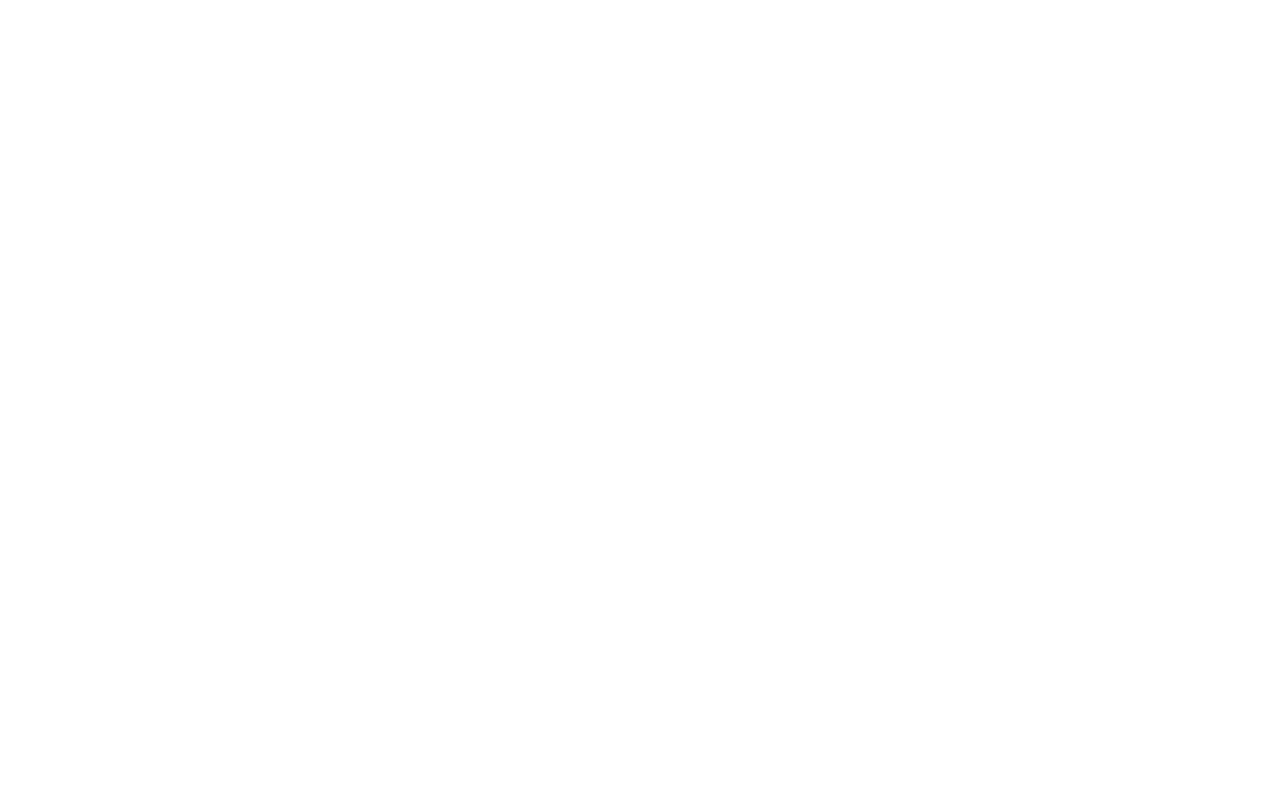
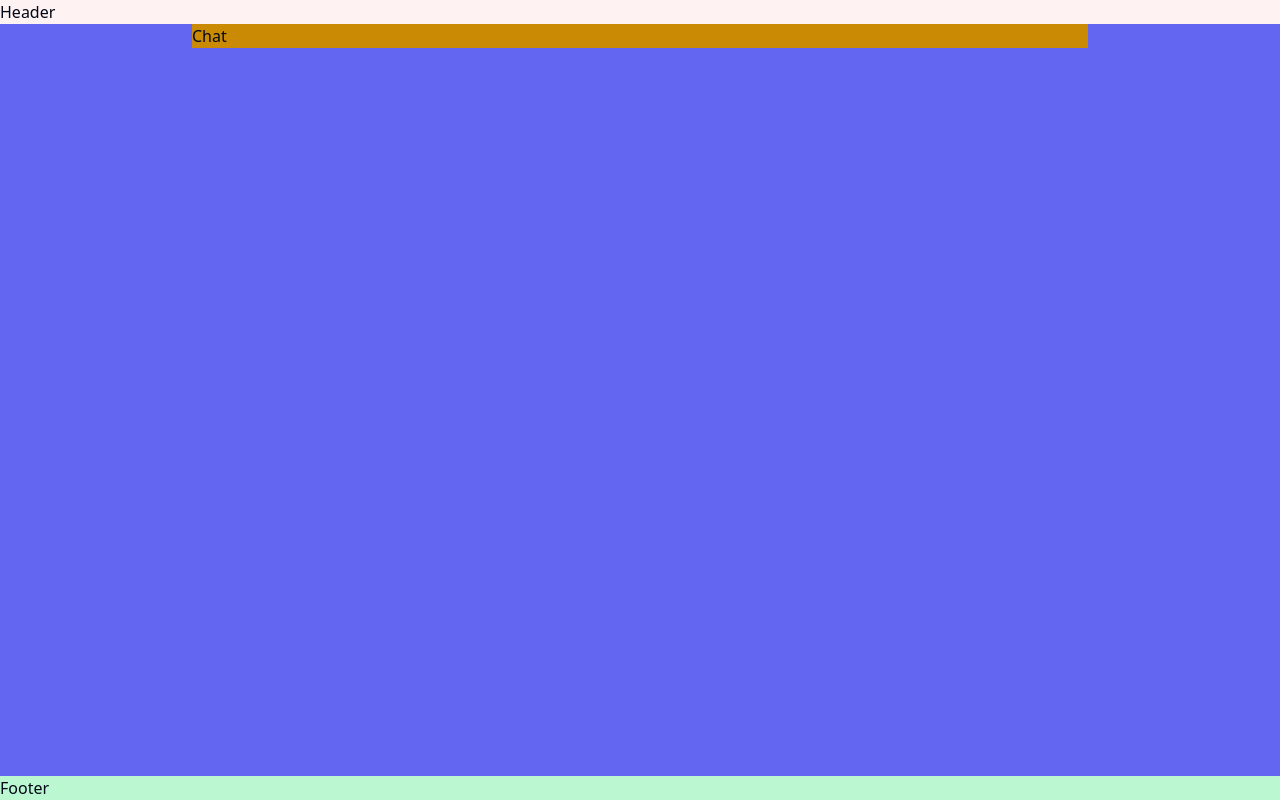
Before and after one commit to coderminer/chatgpt-client, a React (Vite) app: page / in a window 1280 px wide. Built offline with nearby package versions, Linux system fonts and the light colour scheme.

Commit message:
feat: add base layout

```diff
--- a/src/App.tsx
+++ b/src/App.tsx
@@ -1,9 +1,11 @@
+import AppLayout from "./layouts/AppLayout"
+import Chat from "./pages/Chat"
 function App() {
 
   return (
-    <>
-
-    </>
+    <AppLayout>
+      <Chat />
+    </AppLayout>
   )
 }
 
--- /dev/null
+++ b/src/components/messages/AssistantMessage.tsx
@@ -0,0 +1,9 @@
+import React from 'react'
+
+const AssistantMessage = () => {
+  return (
+    <div>AssistantMessage</div>
+  )
+}
+
+export default AssistantMessage
--- /dev/null
+++ b/src/components/messages/ErrorMessage.tsx
@@ -0,0 +1,9 @@
+import React from 'react'
+
+const ErrorMessage = () => {
+  return (
+    <div>ErrorMessage</div>
+  )
+}
+
+export default ErrorMessage
--- /dev/null
+++ b/src/components/messages/LoadingMessage.tsx
@@ -0,0 +1,9 @@
+import React from 'react'
+
+const LoadingMessage = () => {
+  return (
+    <div>LoadingMessage</div>
+  )
+}
+
+export default LoadingMessage
--- /dev/null
+++ b/src/components/messages/SystemMessage.tsx
@@ -0,0 +1,9 @@
+import React from 'react'
+
+const SystemMessage = () => {
+  return (
+    <div>SystemMessage</div>
+  )
+}
+
+export default SystemMessage
--- /dev/null
+++ b/src/components/messages/UserMessage.tsx
@@ -0,0 +1,9 @@
+import React from 'react'
+
+const UserMessage = () => {
+  return (
+    <div>UserMessage</div>
+  )
+}
+
+export default UserMessage
--- /dev/null
+++ b/src/components/prompt/PromptInput.tsx
@@ -0,0 +1,9 @@
+import React from 'react'
+
+const PromptInput = () => {
+  return (
+    <div>PromptInput</div>
+  )
+}
+
+export default PromptInput
--- a/src/global.css
+++ b/src/global.css
@@ -67,3 +67,10 @@
     @apply bg-background text-foreground;
   }
 }
+
+html,
+body,
+#root {
+  width: 100%;
+  height: 100%;
+}
--- /dev/null
+++ b/src/layouts/AppLayout.tsx
@@ -0,0 +1,17 @@
+import React from 'react'
+import Header from './Header';
+import Footer from './Footer';
+
+const AppLayout = ({ children }: { children: React.ReactNode }) => {
+  return (
+    <div className="h-full flex flex-col">
+      <Header />
+      <main className=" bg-indigo-500 flex-1">
+        { children }
+      </main>
+      <Footer />
+    </div>
+  );
+}
+
+export default AppLayout
--- /dev/null
+++ b/src/layouts/Footer.tsx
@@ -0,0 +1,5 @@
+const Footer = () => {
+  return <footer className=" bg-green-200">Footer</footer>;
+}
+
+export default Footer
--- /dev/null
+++ b/src/layouts/Header.tsx
@@ -0,0 +1,5 @@
+const Header = () => {
+  return <header className=" bg-red-50">Header</header>;
+};
+
+export default Header;
--- /dev/null
+++ b/src/pages/Chat.tsx
@@ -0,0 +1,7 @@
+const Chat = () => {
+  return (
+    <div className="flex flex-col max-w-4xl bg-yellow-600 mx-auto">Chat</div>
+  )
+}
+
+export default Chat
```
